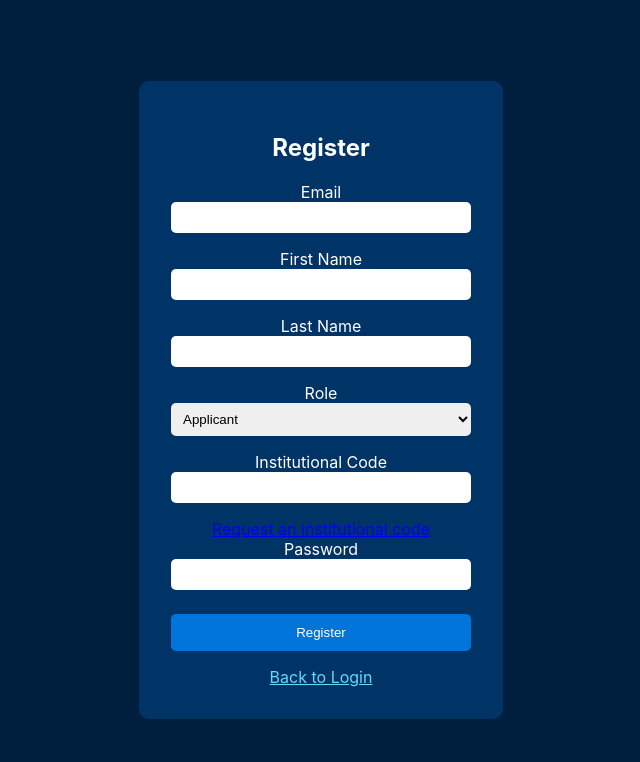
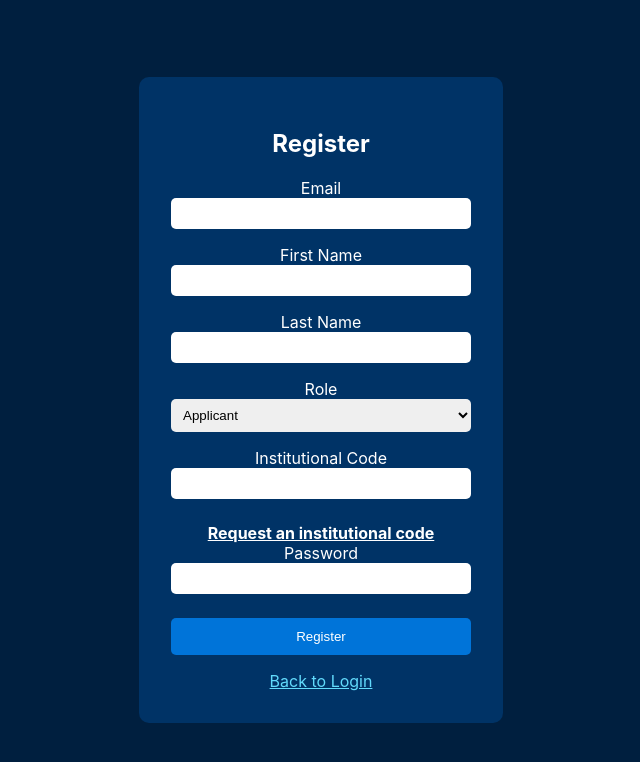
Before and after one commit to danny0ceanCA/airecruiting, a React (Create React App) app in the folder frontend/: page /register in a window 1280 px wide. Shown: the top 762 px of the page, without its empty margins (319-959 px from the left). Built offline with nearby package versions, Linux system fonts and the light colour scheme.

Commit message:
Improve request code link visibility

```diff
--- a/frontend/src/RegisterForm.css
+++ b/frontend/src/RegisterForm.css
@@ -57,3 +57,12 @@
   text-align: center;
   display: block;
 }
+
+.request-code-link {
+  margin-top: 0.5rem;
+  color: white;
+  text-align: center;
+  display: block;
+  text-decoration: underline;
+  font-weight: bold;
+}
--- a/frontend/src/RegisterForm.js
+++ b/frontend/src/RegisterForm.js
@@ -100,7 +100,7 @@ function RegisterForm() {
           value={institutionalCode}
           onChange={(e) => setInstitutionalCode(e.target.value)}
         />
-        <Link to="/request-code">Request an institutional code</Link>
+        <Link to="/request-code" className="request-code-link">Request an institutional code</Link>
         {error && <p className="error">{error}</p>}
         <label htmlFor="password">Password</label>
         <input
```
